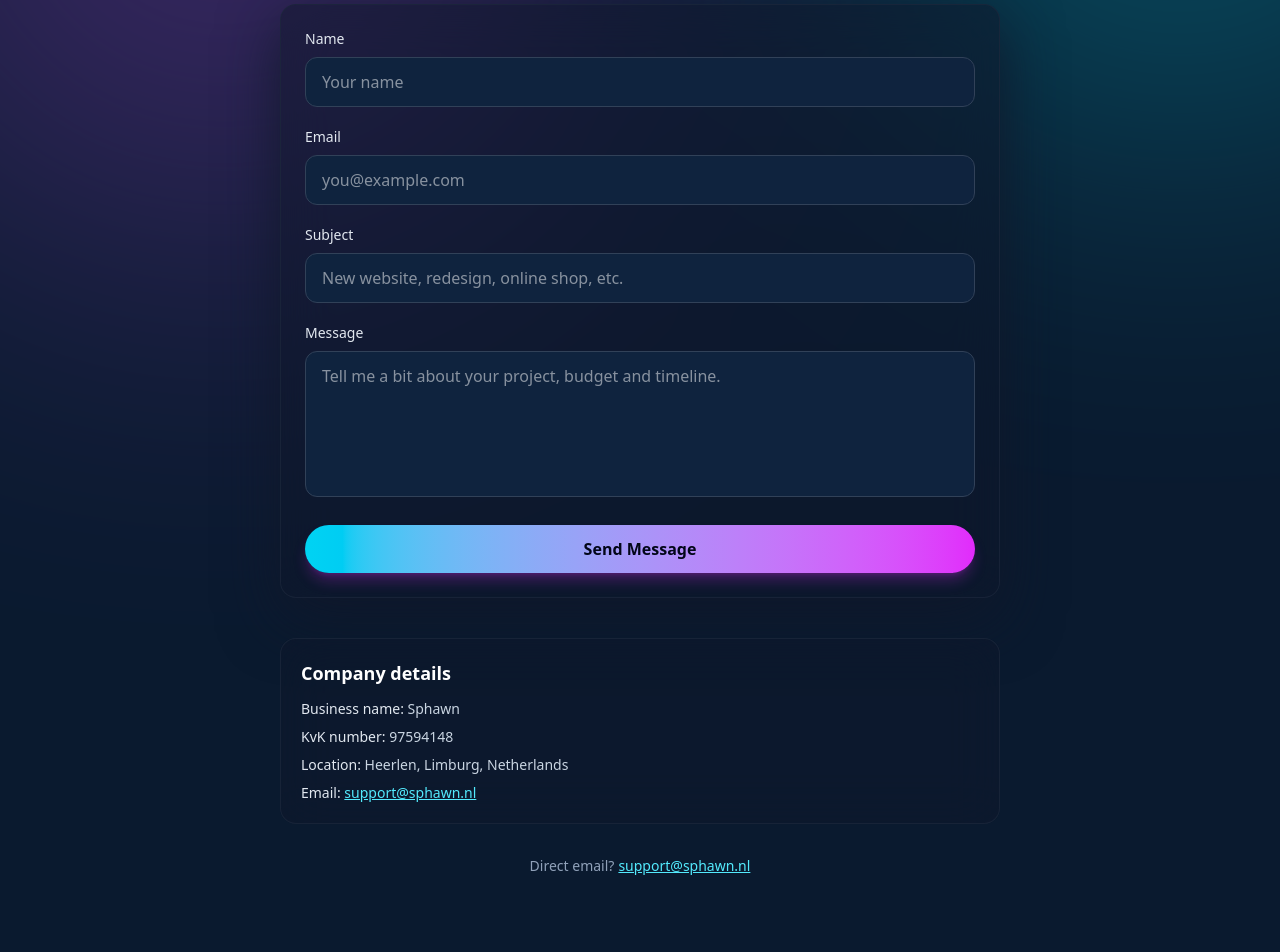
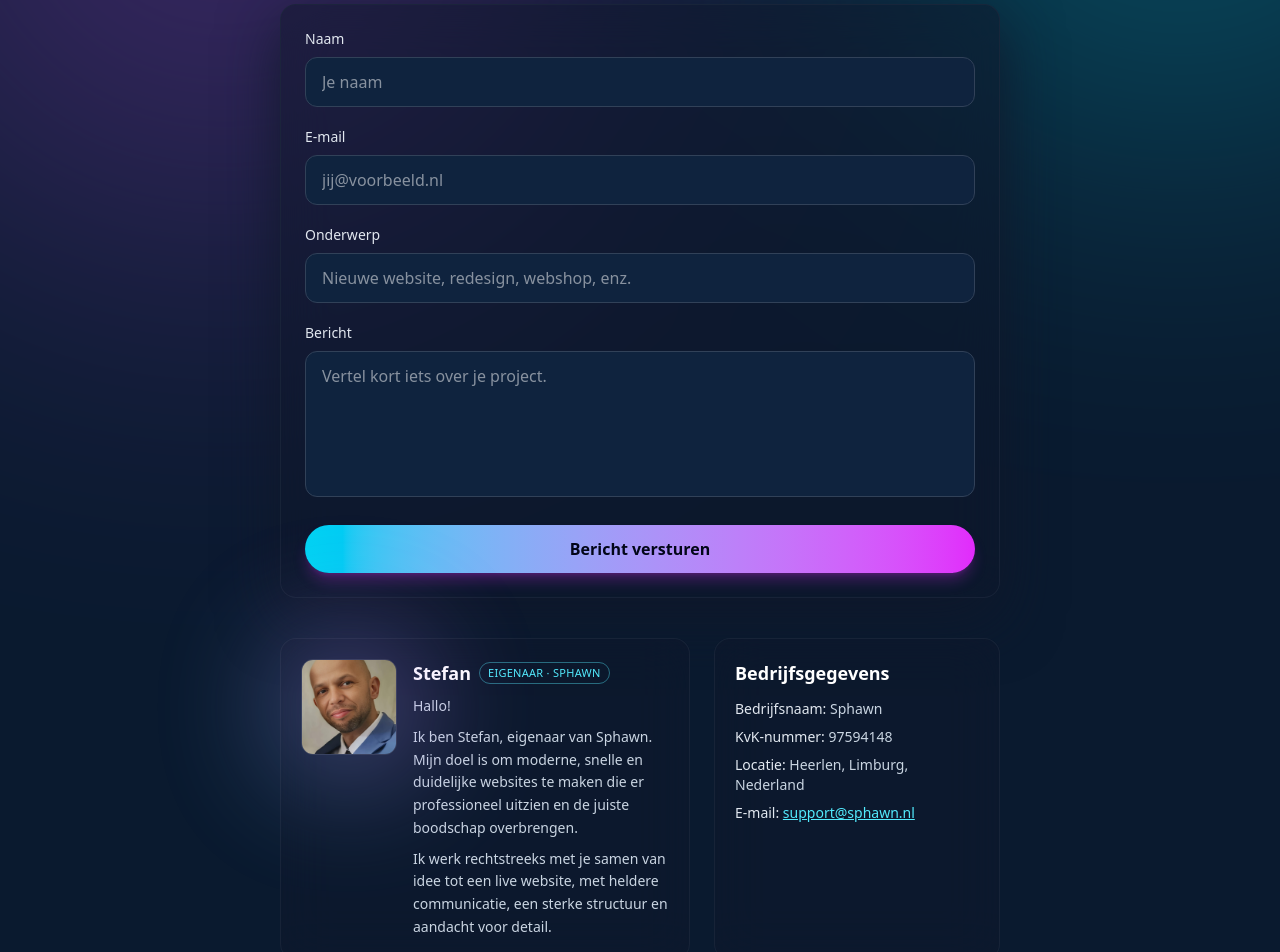
Before and after one commit to HaiducAdopt/sphawn-webdesign, a Next.js app: page /contact in a window 1280 px wide. Shown: the part 260-1212 px from the top of the page. Built offline with nearby package versions, Linux system fonts and the light colour scheme.

Commit message:
fixt contact

```diff
--- a/app/contact/ContactClient.tsx
+++ b/app/contact/ContactClient.tsx
@@ -35,13 +35,13 @@ export default function ContactClient() {
       }
 
       setSuccessMessage(
-        "Thank you! Your message has been sent. I’ll get back to you within 24 hours."
+        "Bedankt! Je bericht is verzonden. Ik neem binnen 24 uur contact met je op."
       );
       form.reset();
     } catch (err) {
       console.error(err);
       setErrorMessage(
-        "Oops. Something went wrong. Please try again, or email me directly at support@sphawn.nl."
+        "Er ging iets mis. Probeer het opnieuw of stuur direct een e-mail naar support@sphawn.nl."
       );
     } finally {
       setIsLoading(false);
@@ -50,7 +50,7 @@ export default function ContactClient() {
 
   return (
     <main className="relative min-h-screen bg-[#0A1A2F] text-white overflow-hidden">
-      {/* BG cercuri blur */}
+      {/* BG blur circles */}
       <div className="absolute top-[-200px] right-[-200px] w-[600px] h-[600px] rounded-full bg-[#00E1F0] opacity-30 blur-[160px]" />
       <div className="absolute top-[-250px] left-[-150px] w-[750px] h-[750px] rounded-full bg-[#BC4EF0] opacity-30 blur-[180px]" />
 
@@ -58,15 +58,15 @@ export default function ContactClient() {
         {/* Header */}
         <div className="space-y-4 text-center">
           <h1 className="text-4xl font-bold tracking-tight">
-            Let’s Build Something Amazing
+            Neem contact op
           </h1>
           <p className="text-slate-300 max-w-xl mx-auto">
-            Share a few details about your project. I&apos;ll review everything
-            and reply within 24 hours with next steps.
+            Deel een paar details over je project. Ik bekijk alles en neem
+            binnen 24 uur contact met je op.
           </p>
         </div>
 
-        {/* Form */}
+        {/* FORM */}
         <form
           onSubmit={handleSubmit}
           className="mt-12 space-y-5 bg-slate-900/50 border border-slate-800/70 rounded-2xl p-6 backdrop-blur-xl shadow-[0_20px_60px_rgba(15,23,42,0.9)]"
@@ -74,7 +74,7 @@ export default function ContactClient() {
           {/* Name */}
           <div className="flex flex-col gap-2">
             <label className="text-sm text-slate-200" htmlFor="name">
-              Name
+              Naam
             </label>
             <input
               id="name"
@@ -82,14 +82,14 @@ export default function ContactClient() {
               type="text"
               required
               className="rounded-xl bg-[#0F233E] border border-slate-700 px-4 py-3 text-white focus:border-cyan-400 outline-none"
-              placeholder="Your name"
+              placeholder="Je naam"
             />
           </div>
 
           {/* Email */}
           <div className="flex flex-col gap-2">
             <label className="text-sm text-slate-200" htmlFor="email">
-              Email
+              E-mail
             </label>
             <input
               id="email"
@@ -97,14 +97,14 @@ export default function ContactClient() {
               type="email"
               required
               className="rounded-xl bg-[#0F233E] border border-slate-700 px-4 py-3 text-white focus:border-cyan-400 outline-none"
-              placeholder="you@example.com"
+              placeholder="jij@voorbeeld.nl"
             />
           </div>
 
           {/* Subject */}
           <div className="flex flex-col gap-2">
             <label className="text-sm text-slate-200" htmlFor="subject">
-              Subject
+              Onderwerp
             </label>
             <input
               id="subject"
@@ -112,14 +112,14 @@ export default function ContactClient() {
               type="text"
               required
               className="rounded-xl bg-[#0F233E] border border-slate-700 px-4 py-3 text-white focus:border-cyan-400 outline-none"
-              placeholder="New website, redesign, online shop, etc."
+              placeholder="Nieuwe website, redesign, webshop, enz."
             />
           </div>
 
           {/* Message */}
           <div className="flex flex-col gap-2">
             <label className="text-sm text-slate-200" htmlFor="message">
-              Message
+              Bericht
             </label>
             <textarea
               id="message"
@@ -127,11 +127,11 @@ export default function ContactClient() {
               rows={5}
               required
               className="rounded-xl bg-[#0F233E] border border-slate-700 px-4 py-3 text-white focus:border-cyan-400 outline-none resize-none"
-              placeholder="Tell me a bit about your project, budget and timeline."
+              placeholder="Vertel kort iets over je project."
             />
           </div>
 
-          {/* Status messages */}
+          {/* Messages */}
           {successMessage && (
             <p className="text-sm text-emerald-300 bg-emerald-900/30 border border-emerald-700/60 rounded-xl px-4 py-3">
               {successMessage}
@@ -147,33 +147,73 @@ export default function ContactClient() {
           <button
             type="submit"
             disabled={isLoading}
-            className="w-full mt-2 rounded-full bg-gradient-to-r from-cyan-400 to-fuchsia-500 py-3 text-slate-950 font-semibold shadow-lg shadow-fuchsia-500/25 hover:brightness-110 transition disabled:opacity-60 disabled:cursor-not-allowed"
+            className="w-full mt-2 rounded-full bg-gradient-to-r from-cyan-400 to-fuchsia-500 py-3 text-slate-950 font-semibold shadow-lg shadow-fuchsia-500/25 hover:brightness-110 transition disabled:opacity-60"
           >
-            {isLoading ? "Sending..." : "Send Message"}
+            {isLoading ? "Verzenden..." : "Bericht versturen"}
           </button>
         </form>
 
-        {/* Company details */}
-        <div className="mt-10 bg-slate-900/40 border border-slate-800/70 rounded-2xl p-5 backdrop-blur-xl">
+        {/* OWNER + COMPANY DETAILS */}
+        <div className="mt-10 grid gap-6 lg:grid-cols-12">
+          {/* OWNER */}
+          <div className="lg:col-span-7 bg-slate-900/40 border border-slate-800/70 rounded-2xl p-5 backdrop-blur-xl flex gap-4 items-start">
+            {/* Photo with gradient blur */}
+            <div className="relative w-24 h-24 shrink-0 flex items-center justify-center">
+              <div className="absolute -inset-6 rounded-full bg-gradient-to-tr from-cyan-400 to-fuchsia-500 opacity-45 blur-3xl" />
+              <div className="relative w-24 h-24 rounded-xl overflow-hidden border border-white/10">
+                <img
+                  src="/stefan.jpg"
+                  alt="Stefan – Eigenaar van Sphawn"
+                  className="w-full h-full object-cover"
+                />
+              </div>
+            </div>
+
+            {/* Text */}
+            <div className="space-y-2">
+              <div className="flex flex-wrap items-center gap-2">
+                <h3 className="text-lg font-semibold text-white">Stefan</h3>
+                <span className="text-[11px] uppercase tracking-wide px-2 py-0.5 rounded-full border border-cyan-300/40 text-cyan-300">
+                  Eigenaar · Sphawn
+                </span>
+              </div>
+
+              <p className="text-sm text-slate-300 leading-relaxed">
+                Hallo!</p>
+                <p className="text-sm text-slate-300 leading-relaxed"> Ik ben Stefan, eigenaar van Sphawn. Mijn doel is om
+                moderne, snelle en duidelijke websites te maken die er
+                professioneel uitzien en de juiste boodschap overbrengen.
+              </p>
+
+              <p className="text-sm text-slate-300 leading-relaxed">
+                Ik werk rechtstreeks met je samen van idee tot een live website,
+                met heldere communicatie, een sterke structuur en aandacht voor
+                detail.
+              </p>
+            </div>
+          </div>
+
+          {/* COMPANY */}
+          <div className="lg:col-span-5 bg-slate-900/40 border border-slate-800/70 rounded-2xl p-5 backdrop-blur-xl">
             <h2 className="text-lg font-semibold text-white mb-3">
-            Company details
+              Bedrijfsgegevens
             </h2>
 
             <ul className="space-y-2 text-sm text-slate-300">
               <li>
-              <span className="font-medium text-slate-200">Business name:</span>{" "}
+                <span className="font-medium text-slate-200">Bedrijfsnaam:</span>{" "}
                 Sphawn
               </li>
               <li>
-              <span className="font-medium text-slate-200">KvK number:</span>{" "}
+                <span className="font-medium text-slate-200">KvK-nummer:</span>{" "}
                 97594148
               </li>
               <li>
-              <span className="font-medium text-slate-200">Location:</span>{" "}
-              Heerlen, Limburg, Netherlands
+                <span className="font-medium text-slate-200">Locatie:</span>{" "}
+                Heerlen, Limburg, Nederland
               </li>
               <li>
-              <span className="font-medium text-slate-200">Email:</span>{" "}
+                <span className="font-medium text-slate-200">E-mail:</span>{" "}
                 <a
                   href="mailto:support@sphawn.nl"
                   className="text-cyan-300 hover:text-cyan-200 underline"
@@ -183,10 +223,11 @@ export default function ContactClient() {
               </li>
             </ul>
           </div>
+        </div>
 
-        {/* Email direct */}
+        {/* Direct email */}
         <p className="text-center mt-8 text-slate-400 text-sm">
-          Direct email?
+          Liever direct mailen?
           <a
             href="mailto:support@sphawn.nl"
             className="text-cyan-300 hover:text-cyan-200 underline ml-1"
```
Also changed, not shown: public/Stefan.jpg (added). Lines whose indentation alone changed are shown as unchanged.
